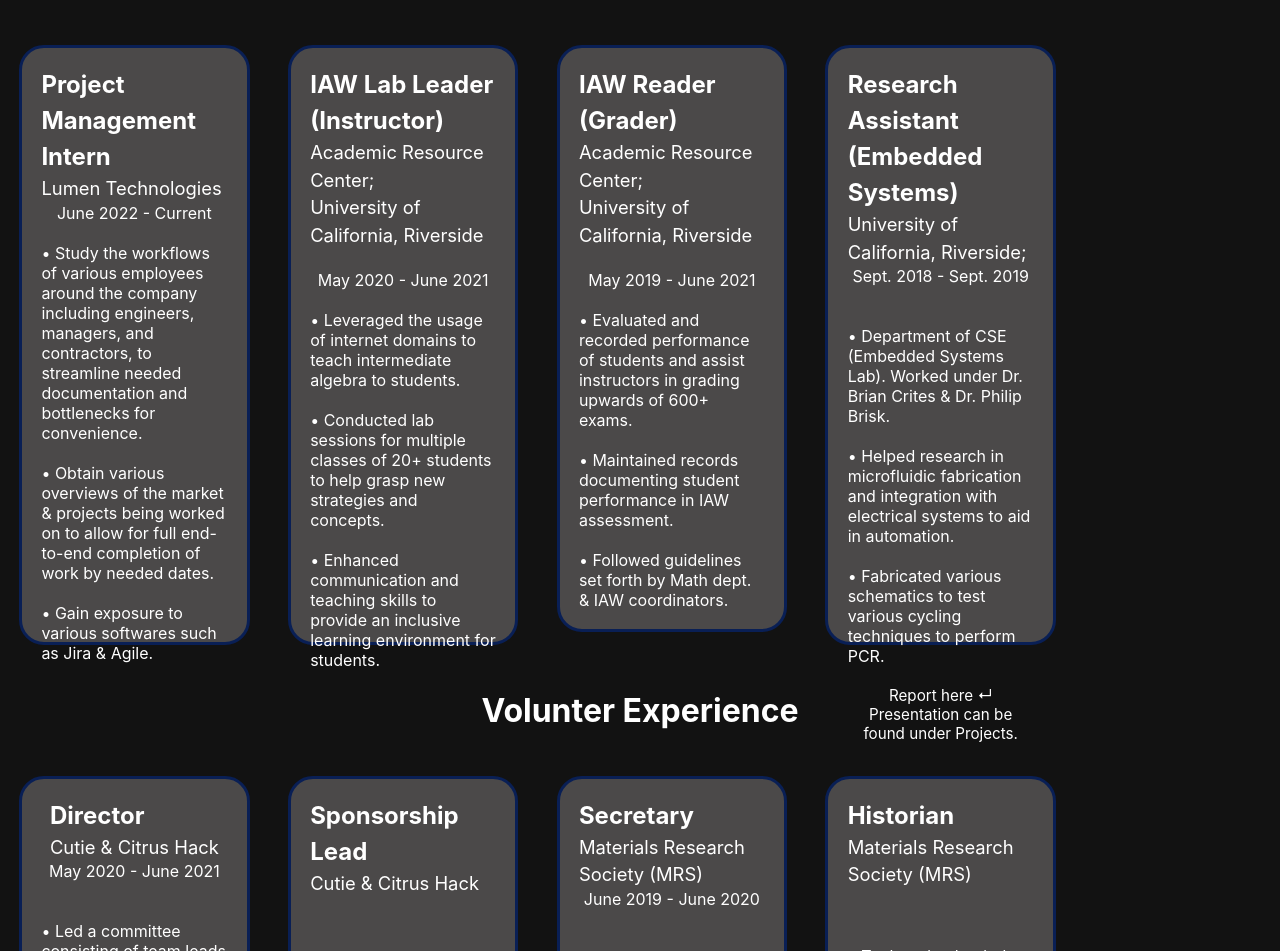
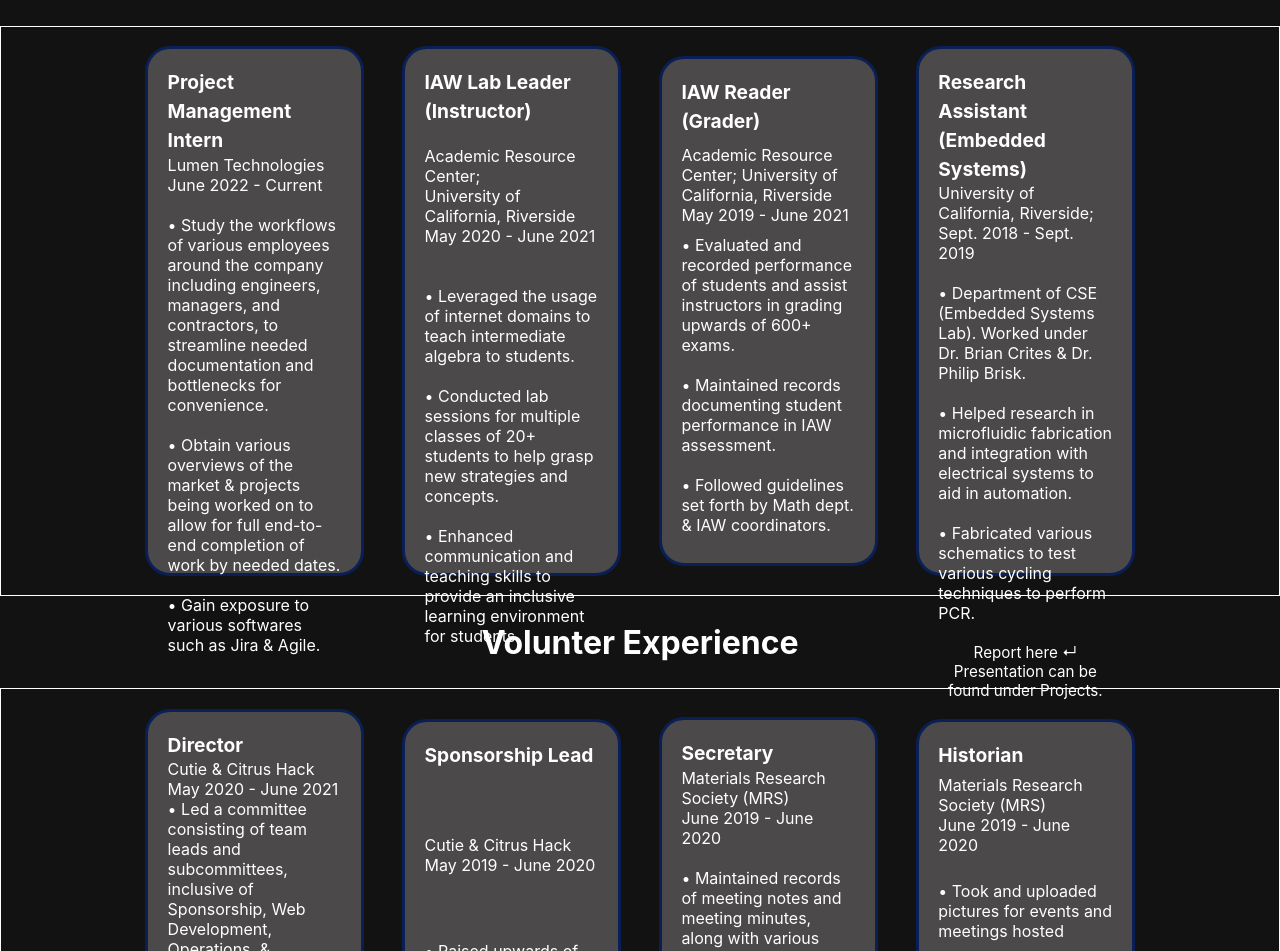
Before and after one commit to jjtrinh99/Website, a Next.js app: page / in a window 1280 px wide. Shown: the part 921-1872 px from the top of the page. Built offline with nearby package versions, Linux system fonts and the light colour scheme.

Commit message:
Centered the cards

```diff
--- a/pages/index.js
+++ b/pages/index.js
@@ -62,11 +62,11 @@
 
             <h2>Work Experience</h2>
 
-          <div>
+          <div className={styles.container}>
 
             <div  className={styles.card}>
-              <p><title>Project Management Intern</title>Lumen Technologies<br /></p>
-              <div className="date">June 2022 - Current</div>
+              <p><title>Project Management Intern</title><br /></p>
+              <div className="location">Lumen Technologies<br /> June 2022 - Current</div>
               <br />
               &#8226;  Study the workflows of various employees around the company including engineers&#44; managers&#44; and contractors&#44; to streamline needed documentation and bottlenecks for convenience&#46;
               <br /><br />&#8226;  Obtain various overviews of the market &amp; projects being worked on to allow for full end-to-end completion of work by needed dates&#46;
@@ -74,9 +74,8 @@
             </div>
 
             <div  className={styles.card}>
-              <p><title>IAW Lab Leader &#40;Instructor&#41;</title>
-                <br />Academic Resource Center; <br /> University of California&#44; Riverside</p>
-                <div className="date"><br />May 2020 - June 2021</div>
+              <p><title>IAW Lab Leader &#40;Instructor&#41;</title></p>
+                <div className="location"><br />Academic Resource Center; <br /> University of California&#44; Riverside <br />May 2020 - June 2021</div><br />
                 <br />
                 &#8226;  Leveraged the usage of internet domains to teach intermediate algebra to students&#46;
                 <br /><br />&#8226;  Conducted lab sessions for multiple classes of 20+ students to help grasp new strategies and concepts&#46;
@@ -84,10 +83,9 @@
             </div>
 
             <div  className={styles.card}>
-              <p><title>IAW Reader &#40;Grader&#41;</title><br />Academic Resource Center; <br /> University of California&#44; Riverside</p>
-              <div className="date"><br />May 2019 - June 2021</div>
+              <p><title>IAW Reader &#40;Grader&#41;</title></p>
+              <div className="location">Academic Resource Center; University of California&#44; Riverside<br />May 2019 - June 2021</div>
 
-              <br />
               &#8226;  Evaluated and recorded performance of students and assist instructors in grading upwards of 600+ exams&#46;
               <br /><br />&#8226;  Maintained records documenting student performance in IAW assessment&#46;
               <br /><br />&#8226;  Followed guidelines set forth by Math dept&#46; &amp; IAW coordinators&#46;
@@ -95,8 +93,8 @@
             </div>
 
             <div  className={styles.card}>
-              <p><title>Research Assistant &#40;Embedded Systems&#41;</title> University of California&#44; Riverside; <br /></p>
-              <div className="date">Sept&#46; 2018 - Sept&#46; 2019</div><br />
+              <p><title>Research Assistant &#40;Embedded Systems&#41;</title></p>
+              <div className="location"> University of California&#44; Riverside; <br />Sept&#46; 2018 - Sept&#46; 2019</div>
 
               <br />&#8226;  Department of CSE &#40;Embedded Systems Lab&#41;&#46; Worked under Dr&#46; Brian Crites &amp; Dr&#46; Philip Brisk&#46;
               <br /><br />&#8226;  Helped research in microfluidic fabrication and integration with electrical systems to aid in automation&#46;
@@ -108,33 +106,30 @@
 
             </div>
 
+            <h2>Volunter Experience</h2>
 
+          <div className={styles.container}
+          >
+                <div  className={styles.card}>
+                  <p><title>Director</title><br /></p>
+                  <div className='location'>Cutie &amp; Citrus Hack <br />May 2020 - June 2021</div>
 
-          <div className={styles.block }
-          >
-            <h2>Volunter Experience</h2>
-              <div>
-
-                <div  className={styles.card}>
-                  <p><title>Director</title><br /> Cutie &amp; Citrus Hack <br /></p>
-                  <div className="date">May 2020 - June 2021</div><br />
-                  <br />
                   &#8226; Led a committee consisting of team leads and subcommittees&#44; inclusive of Sponsorship&#44; Web Development&#44; Operations&#44; &amp; Marketing&#46;
                   <br /><br />&#8226; Streamlined and centralized workflow towards an impactful hackathon through documentation&#44; inclusivity&#44; engagement&#44; and collaboration&#46;
                   <br /><br />&#8226; Organized Citrus Hack&#44; capped at 500 hackers &#40;900 applicants&#41; and our sister hackathon&#44; Cutie Hack&#44; which had 450 hackers&#46;
                 </div>
 
                 <div  className={styles.card}>
-                  <p><title>Sponsorship Lead</title><br /> Cutie &amp; Citrus Hack <br /><br /></p>
-                  <div className="date">May 2019 - May 2020</div>
-                  <br />
+                <p><title>Sponsorship Lead</title></p>
+                <div className="location">Cutie &amp; Citrus Hack <br />May 2019 - June 2020<br /></div>
+
                   &#8226; Raised upwards of $20&#44;000 to fund Citrus Hack&#44; a 36-hour hackathon&#44; along with Cutie Hack&#44; a 12-hour sister hackathon&#46;
                   <br /><br />&#8226;  Sponsors included GCP&#44; Sketch&#44; &amp; WolframAlpha&#46;
                 </div>
 
                 <div  className={styles.card}>
-                  <p><title>Secretary</title><br /> Materials Research Society &#40;MRS&#41;<br /></p>
-                  <div className="date">June 2019 - June 2020</div><br />
+                  <p><title>Secretary</title><br /> </p>
+                  <div className='location'>Materials Research Society &#40;MRS&#41;<br />June 2019 - June 2020</div>
                   <br />
                   &#8226;  Maintained records of meeting notes and meeting minutes&#44; along with various paperwork and forms&#46;
                   <br /><br />&#8226; Managed emails&#44; summarize contents meetings and events for members and club participants
@@ -142,7 +137,8 @@
                 </div>
 
                 <div  className={styles.card}>
-                  <p><title>Historian</title><br /> Materials Research Society &#40;MRS&#41;<br /></p>
+                  <p><title>Historian</title></p>
+                  <div classname="location">Materials Research Society &#40;MRS&#41;<br />June 2019 - June 2020</div>
 
                   <br />
                   &#8226;  Took and uploaded pictures for events and meetings hosted
@@ -150,21 +146,19 @@
                   <br /><br />&#8226; Worked with Webmaster to upload pictures and content for website&#44; events&#44; etc&#46;
                 </div>
 
-              </div>
+
 
           </div>
 
 
+          <h2>Projects &amp; Work Done</h2>
         <div
-          className={styles.block}
+          className={styles.container}
           >
-            <h2>Projects &amp; Work Done</h2>
-
-
 
             <a href="https://jonathantrinh.vercel.app/" target="_blank" rel="noreferrer" className={styles.card}>
               <p><title>Personal Site &rarr; </title></p>
-              <div className="date"><br />Aug. 2022 - Current</div>
+              <div className="date">Aug. 2022 - Current</div>
               <br />&#8226; Making my personal site&#46; Working on adding features to make the site look better&#33;
               <br /><br /> &#8226; Built with React&#44; NextJS&#44; and deployed through Vercel&#46;
               <br /><br /> &#8226; Special shoutout to Rajbir Johar&#44; Danial Beg&#44; and Suhas Jagannath&#46;
@@ -175,7 +169,7 @@
           <a href="https://docs.google.com/document/d/1Xkci0hA98UrtymjMoVoA1M5H1dRsxnQ0aHoMEtcKdek/edit?usp=sharing" target="_blank" rel="noreferrer" className={styles.card}>
 
               <p><title>Smart Vase IoT &rarr;</title></p>
-              <div className="date"><br /> Nov&#46; 2021 - Dec&#46; 2021</div>
+              <div className="date">Nov&#46; 2021 - Dec&#46; 2021</div>
 
               <br />&#8226; Created an IoT Device&#46; Tracks a vase via smart monitoring to extend the shelf life of flowers&#46;
               <br /><br />&#8226; Monitors water levels of vase&#44; temperature&#44; humidity&#44; and light levels of environment&#46;
@@ -185,7 +179,7 @@
 
           <a href="hhttps://docs.google.com/document/d/1K9Kk7v5S7woE3pdP6iqIU7xLfaW-thwBnI_xWZO0x8k/edit" target="_blank" rel="noreferrer" className={styles.card}>
             <p> <title>Smart Pillow IoT &rarr;</title></p>
-            <div className="date"><br /> Sept&#46; 2021 - June 2021</div>
+            <div className="date"> Sept&#46; 2021 - June 2021</div>
             <br />&#8226; Senior Design in Embedded Systems&#46;
             <br /><br />&#8226; Developed a Smart Pillow geared towards Health IoT &amp; Embedded Systems&#44; specifically through the creation of a Smart Device&#46;
             <br /><br />&#8226; Includes mechanical actuation&#44; temperature heating &amp; cooling of the pillow&#44; heart rate sensing&#44; and snoring detection&#46;
@@ -196,7 +190,7 @@
 
           <a href="https://docs.google.com/document/d/1pYLFrX4qAp_fLJdlanWYrLAlOdWDGDz_FReZX_Z_H0Q/edit" target="_blank" rel="noreferrer" className={styles.card}>
             <p><title>Meet The Earth &rarr; </title></p>
-            <div className="date"><br /> July 2021 - Sept&#46; 2021</div>
+            <div className="date">July 2021 - Sept&#46; 2021</div>
             <br />&#8226; iOS App Development. Implemented on XCode 11 with Swift 5&#46;1
             <br /><br />&#8226; Collaborated with and led a team to develop an iOS App&#46; Github included in the technical report&#46;
             <br /><br />&#8226; Geared towards a user&#39;s health and fitness&#44; specifically in powerlifting&#46;
@@ -205,7 +199,7 @@
 
           <a href="https://docs.google.com/presentation/d/120sBDQv1Sr-K6onshXQiYKaA25wh7cVHcz5I15wKU9Q/edit#slide=id.p" target="_blank" rel="noreferrer" className={styles.card}>
             <p><title>Low Cost PCR on Microfluidic Device &rarr;</title></p>
-            <div className="date"><br />Sept 2018 - Sept&#46; 2019</div>
+            <div className="date">Sept 2018 - Sept&#46; 2019</div>
               <br />&#8226;Designed microfluidic chips to create a prototypical PCR chip and a functional environment to perform PCR
               <br /><br />&#8226;  Created the initial microfluidic device based on a sample PCR assay&#46;
               <br /><br />&#8226;  Participated in initial wet and dry testing to validate device integrity and heating ability&#46;
@@ -213,7 +207,7 @@
 
           <a href="https://docs.google.com/document/d/155uo9RAQhZOzTAOQ9Ve1RDytzQzga8hz/edit?usp=sharing&amp;ouid=109920275224725165600&amp;rtpof=true&amp;sd=true" target="_blank" rel="noreferrer" className={styles.card}>
             <p><title>Smart Street Intersection &rarr;</title></p>
-            <div className="date"><br /> May 2019 - June 2019</div>
+            <div className="date"> May 2019 - June 2019</div>
             <br />&#8226;  Project in Embedded Systems
             <br /><br />&#8226;  Used an Atmega1284&#46; Programmed with C to communicate between various Piezo and IR Sensors&#46;
             <br /><br />&#8226;  Used various sensors and LEDs to display who is in the intersection&#44; helping to simulate a more efficient &amp; energy saving infrastructure&#46;
--- a/styles/Home.module.css
+++ b/styles/Home.module.css
@@ -1,5 +1,11 @@
 .container {
   padding: 0 2rem;
+  display: flex;
+  flex-direction: row;
+  flex-wrap: wrap;
+  justify-content: center;
+  align-items: center;
+  border: 0.5px solid white;
 }
 
 .overallh{
@@ -68,8 +74,13 @@
 
 .date{
   color: white;
-  text-align: center;
-  font-size: 0.7rem;
+  text-align: left;
+  font-size: 0.3rem;
+}
+.location{
+  color: white;
+  text-align: left;
+  font-size: 0.6rem;
 }
 
 .code {
@@ -93,6 +104,7 @@
 
 .card {
   display: inline-flex;
+  /* flex-direction: row; */
   margin: 1.2rem;
   padding: 1.2rem;
   text-align: left;
@@ -102,15 +114,15 @@
   border-radius: 25px;
   transition: color 0.15s ease, border-color 0.15s ease;
  min-height: 510px;
- max-height: 600px;
-  flex-wrap: wrap;
+ max-height: 530px;
+ flex-wrap: wrap;
   width: 18%;
-  justify-content: center;
+  justify-content: left;
   background-color:  rgb(75, 73, 73);
 
 }
 .card title{
-  font-size: 1.5rem;
+  font-size: 1.2rem;
   font-weight: 700;
 
   display: inline-grid;
```
Also changed, not shown: styles/globals.css (line endings or trailing spaces).
